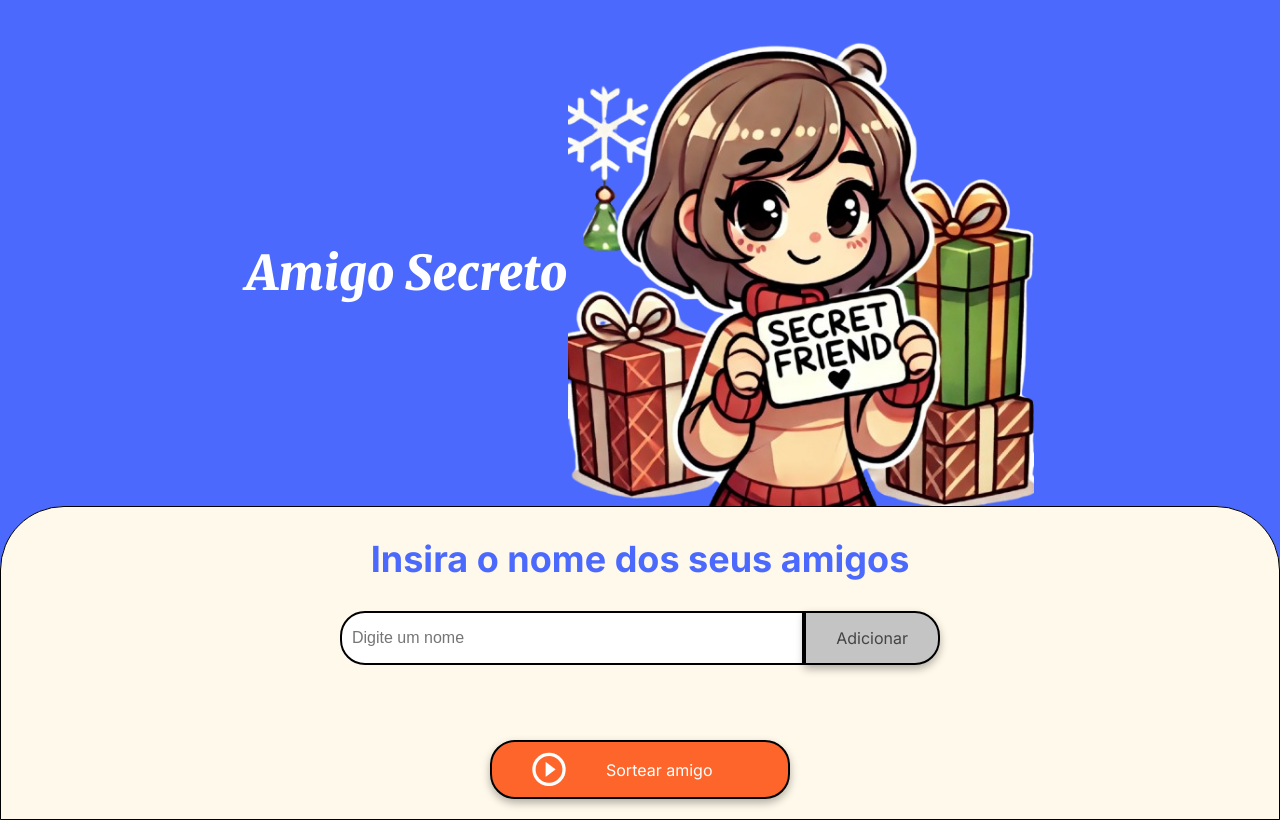
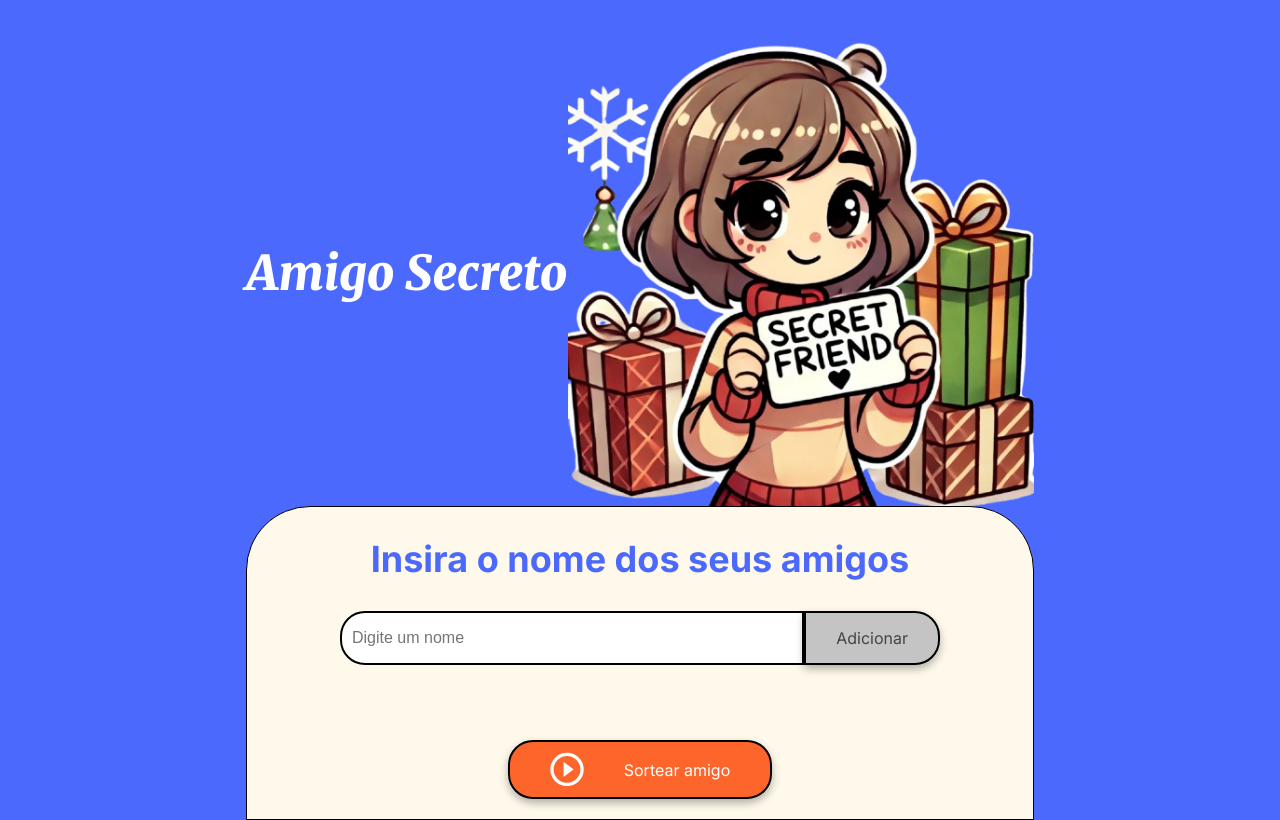
Before and after one commit to Jessrosaa/amigo-secreto, a plain HTML site: page challenge-amigo-secreto/index.html in a window 1280 px wide. Drawn offline with Linux system fonts and the light colour scheme.

```diff
--- a/challenge-amigo-secreto/style.css
+++ b/challenge-amigo-secreto/style.css
@@ -8,7 +8,7 @@
     --color-white: #FFFFFF;
 }
 
-/* Estilos gerais */
+
 * {
     margin: 0;
     padding: 0;
@@ -27,10 +27,10 @@
     display: flex;
     flex-direction: column;
     height: 100%;
-    width: 100%;
+    width: auto;
 }
 
-/* Banner */
+
 .header-banner {
     flex: 40%;
     display: flex;
@@ -39,7 +39,7 @@
     padding: 40px 0 0;
 }
 
-/* Seção de entrada */
+
 .input-section {
     flex: 60%;
     background-color: var(--color-secondary);
@@ -52,7 +52,7 @@
     width: 100%;
 }
 
-/* Títulos */
+
 .main-title {
     font-size: 48px;
     font-family: "Merriweather", serif;
@@ -70,7 +70,7 @@
     text-align: center;
 }
 
-/* Contêineres de entrada e botão */
+
 .input-wrapper {
     display: flex;
     justify-content: center;
@@ -88,11 +88,11 @@
 }
 
 .button-container {
-    width: 300px;
+    width: auto;
     justify-content: center;
 }
 
-/* Estilos de entrada de texto */
+
 .input-title {
     flex: 1;
     padding: 10px 15px;
@@ -104,7 +104,7 @@
     box-shadow: 0 4px 8px rgba(0, 0, 0, 0.3);
 }
 
-/* Estilos de botão */
+
 button {
     padding: 15px 30px;
     font-family: "Inter", sans-serif;
@@ -125,7 +125,7 @@
     background-color: #a1a1a1;
 }
 
-/* Listas */
+
 ul {
     list-style-type: none;
     color: var(--color-text);
@@ -142,7 +142,7 @@
     text-align: center;
 }
 
-/* Botão de sortear título */
+
 .button-draw {
     display: flex;
     align-items: center;
```
